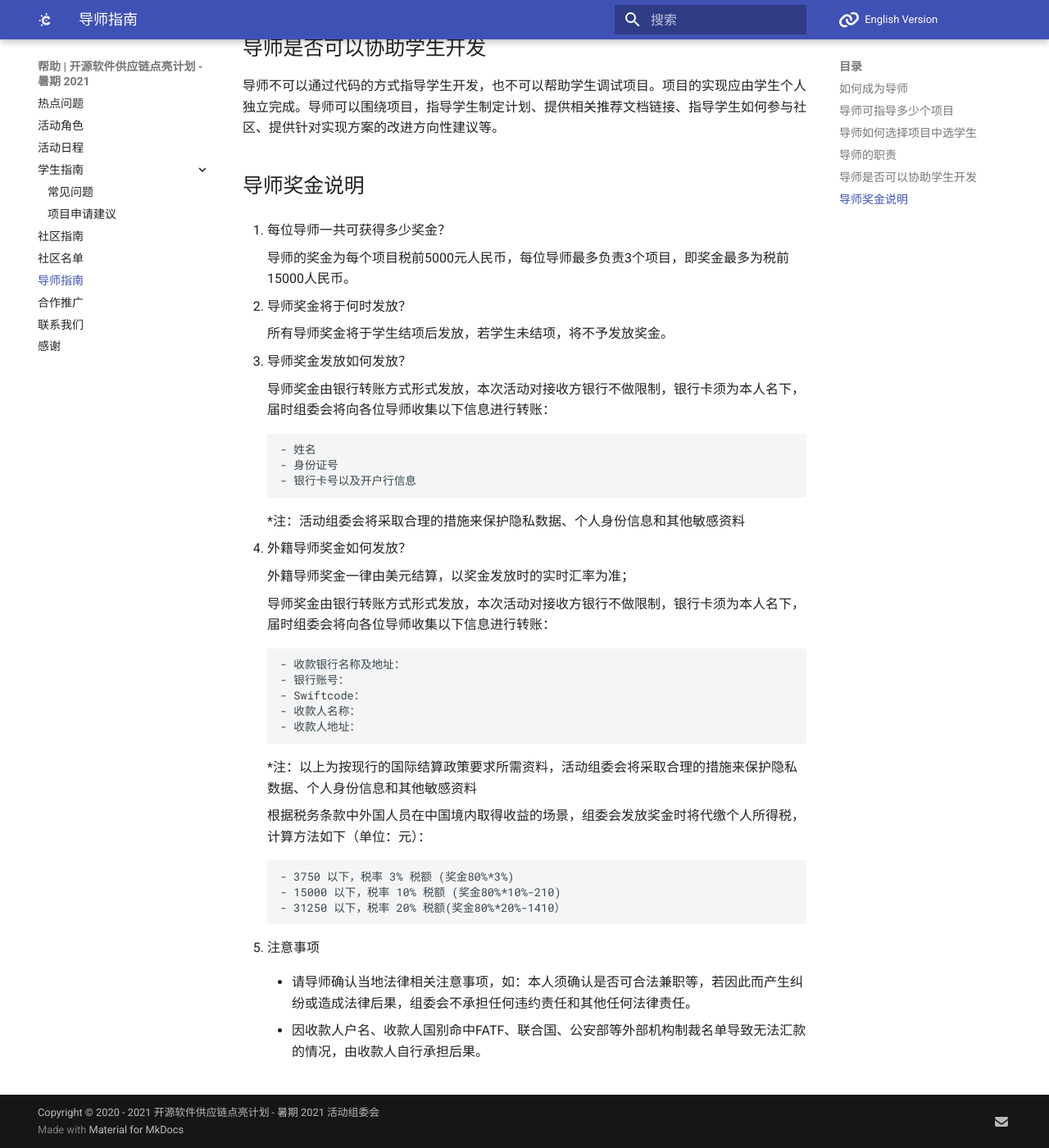
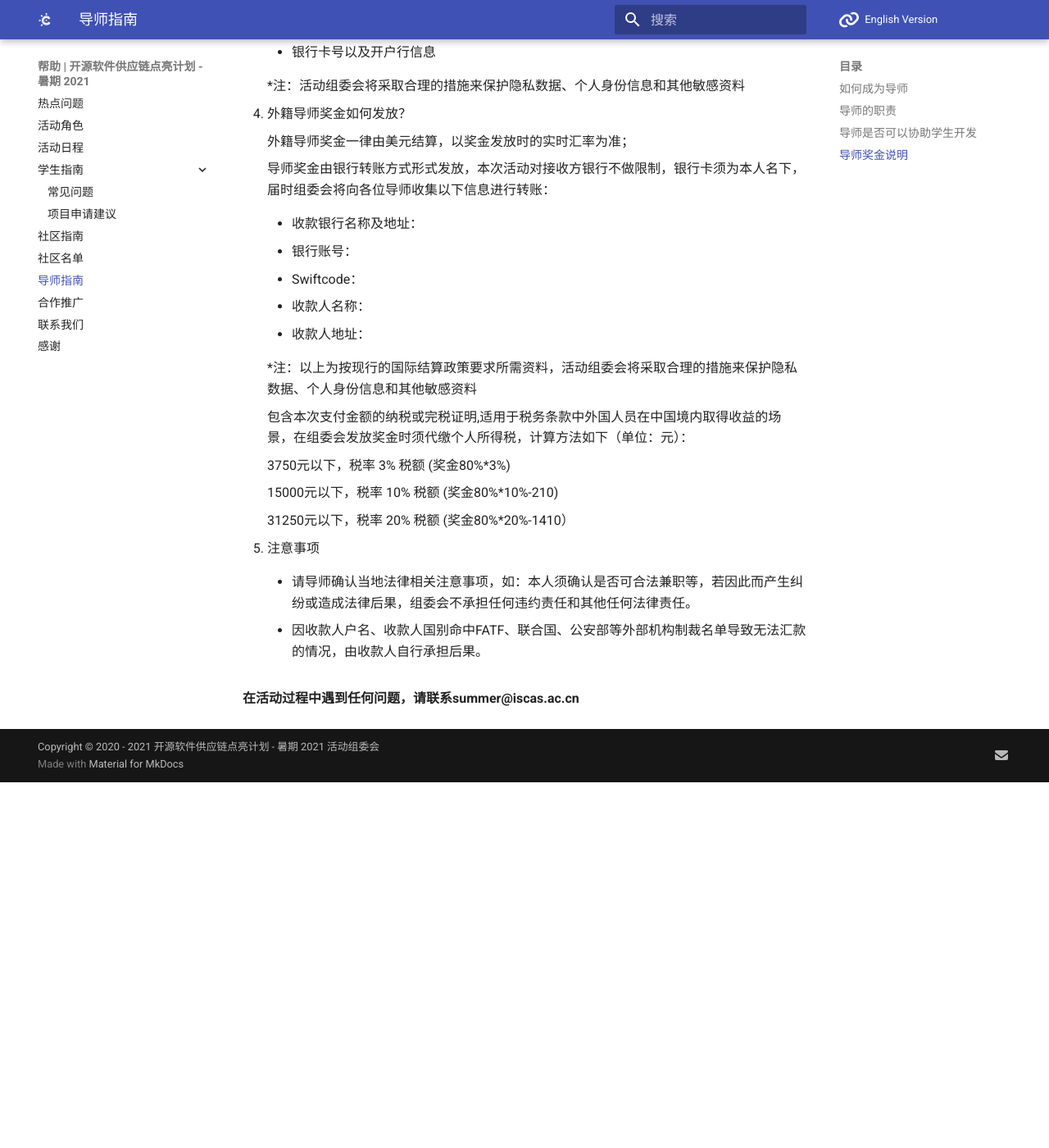
Before and after one commit to summer-ospp/help, an MkDocs documentation site: the page built from docs/mentor.md, in a window 1280 px wide and 1400 px high, scrolled down 1379 px. Shown: the whole window at 82% size. Built offline with MkDocs 1.6.1 and Material for MkDocs 9.7.7, drawn with Linux system fonts in a browser that asks for light colours; comment, search, counter and statistics services are not loaded; after the commit the page ends 2333 px from its top, so only the background shows below that; some of the changed text lies outside the part shown.

Commit message:
Update mentor.md

```diff
--- a/docs/mentor.md
+++ b/docs/mentor.md
@@ -4,24 +4,7 @@
 
 ## 如何成为导师
 
-本次活动的社区项目的导师由社区内部推荐。
-
-## 导师可指导多少个项目
-
-每位导师最多同时指导三个项目。
-
-## 导师如何选择项目中选学生
-
-1. 导师将在组织报名项目成功后，收到邀请注册管理平台邮件，通过系统管理平台选择承担项目的学生。
-
-2. 每个项目导师在选择该项目的中选学生时，需要对该项目的候选学生进行排序。
-
-    例如： 排在首位的中选学生A同时被其他项目选中，但根据A同学提交的项目选择优先级，优先选择了其他项目，则该项目顺延选择排在第二位的候选学生B，然后再根据B同学的中选优先级进行选择。以此类推，迭代循环，直至该项目选择最终的中选学生。
-
-3. 在导师选择项目中选学生时，若
-
-    - 该项目的所有候选学生都被 2 个或 2 个以上项目选中，且这些学生提交的项目排序中，该项目排序均不在首位；经过迭代选择后，该项目无候选学生，则该项目流产；
-    - 有多位学生同时申请一个项目，若导师中意的学生都中选并选择了其他项目或者导师无中意学生，则该导师可选择放弃此项目。
+本次活动的社区项目的导师由社区内部推荐。每位导师最多同时指导三个项目。
 
 ## 导师的职责
 
@@ -53,9 +36,11 @@
 
     导师奖金由银行转账方式形式发放，本次活动对接收方银行不做限制，银行卡须为本人名下，届时组委会将向各位导师收集以下信息进行转账：
 
-        - 姓名
-        - 身份证号
-        - 银行卡号以及开户行信息
+    - 姓名
+
+    - 身份证号
+
+    - 银行卡号以及开户行信息
 
     *注：活动组委会将采取合理的措施来保护隐私数据、个人身份信息和其他敏感资料
 
@@ -65,22 +50,30 @@
 
     导师奖金由银行转账方式形式发放，本次活动对接收方银行不做限制，银行卡须为本人名下，届时组委会将向各位导师收集以下信息进行转账：
 
-        - 收款银行名称及地址：
-        - 银行账号：
-        - Swiftcode：
-        - 收款人名称：
-        - 收款人地址：
+     - 收款银行名称及地址：
 
-    *注：以上为按现行的国际结算政策要求所需资料，活动组委会将采取合理的措施来保护隐私数据、个人身份信息和其他敏感资料
+     - 银行账号：
 
-    根据税务条款中外国人员在中国境内取得收益的场景，组委会发放奖金时将代缴个人所得税，计算方法如下（单位：元）：
+     - Swiftcode：
 
-        - 3750 以下，税率 3% 税额 (奖金80%*3%)
-        - 15000 以下，税率 10% 税额 (奖金80%*10%-210)
-        - 31250 以下，税率 20% 税额(奖金80%*20%-1410）
+     - 收款人名称：
+
+     - 收款人地址：
+
+      *注：以上为按现行的国际结算政策要求所需资料，活动组委会将采取合理的措施来保护隐私数据、个人身份信息和其他敏感资料
+
+      包含本次支付金额的纳税或完税证明,适用于税务条款中外国人员在中国境内取得收益的场景，在组委会发放奖金时须代缴个人所得税，计算方法如下（单位：元）：
+
+      3750元以下，税率 3% 税额 (奖金80%*3%)
+
+      15000元以下，税率 10% 税额 (奖金80%*10%-210)
+
+      31250元以下，税率 20% 税额 (奖金80%*20%-1410）
 
 5. 注意事项
 
     - 请导师确认当地法律相关注意事项，如：本人须确认是否可合法兼职等，若因此而产生纠纷或造成法律后果，组委会不承担任何违约责任和其他任何法律责任。
 
     - 因收款人户名、收款人国别命中FATF、联合国、公安部等外部机构制裁名单导致无法汇款的情况，由收款人自行承担后果。
+
+**在活动过程中遇到任何问题，请联系summer@iscas.ac.cn**
```
